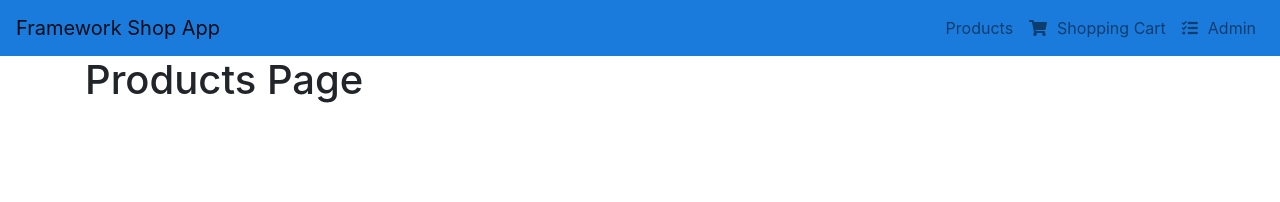
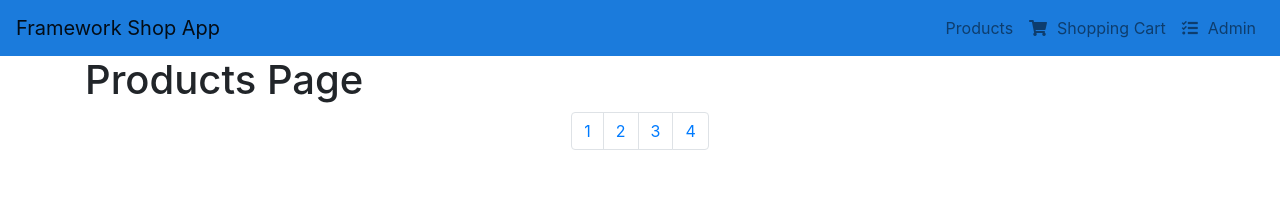
Before and after one commit to HuangStanley050/eComm_front, a React (Create React App) app: page /products in a window 1280 px wide. Shown: the top 202 px of the page. Built offline with nearby package versions, Linux system fonts and the light colour scheme; no server answers.

Commit message:
start to add pagination component

```diff
--- /dev/null
+++ b/src/components/pagination/paginationmain.js
@@ -0,0 +1,23 @@
+import React from "react";
+import { Pagination, PaginationItem, PaginationLink } from "reactstrap";
+
+const PaginationMain = props => {
+  return (
+    <Pagination style={{display:'flex',justifyContent:'center'}}>
+      <PaginationItem>
+        <PaginationLink href="#">1</PaginationLink>
+      </PaginationItem>
+      <PaginationItem>
+        <PaginationLink href="#">2</PaginationLink>
+      </PaginationItem>
+      <PaginationItem>
+        <PaginationLink href="#">3</PaginationLink>
+      </PaginationItem>
+      <PaginationItem>
+        <PaginationLink href="#">4</PaginationLink>
+      </PaginationItem>
+    </Pagination>
+  );
+};
+
+export default PaginationMain;
--- a/src/components/product/productMain.js
+++ b/src/components/product/productMain.js
@@ -2,28 +2,38 @@ import React, { Component } from "react";
 import { Container } from "reactstrap";
 import { connect } from "react-redux";
 import { fetchProductsPage } from "../../store/actions/productAction";
+import PaginationMain from "../pagination/paginationmain";
 
 class Products extends Component {
   componentDidMount() {
-    this.props.fetch();
+    this.props.fetch(this.props.product.currentPage);
   }
 
   render() {
     return (
-      <Container>
-        <h1>Products Page</h1>
-      </Container>
+      <React.Fragment>
+        <Container>
+          <h1>Products Page</h1>
+        </Container>
+        <PaginationMain />
+      </React.Fragment>
     );
   }
 }
 
 const mapDispatchToProps = dispatch => {
   return {
-    fetch: () => dispatch(fetchProductsPage())
+    fetch: currentPage => dispatch(fetchProductsPage(currentPage))
+  };
+};
+
+const mapStateToProps = state => {
+  return {
+    product: state.product
   };
 };
 
 export default connect(
-  null,
+  mapStateToProps,
   mapDispatchToProps
 )(Products);
--- a/src/store/actions/productAction.js
+++ b/src/store/actions/productAction.js
@@ -13,9 +13,10 @@ export const add_product_success = () => {
   };
 };
 
-export const fetchProductsPage = () => {
+export const fetchProductsPage = currentPage => {
   return {
-    type: actionType.FETCH_PRODUCTSPAGE_START
+    type: actionType.FETCH_PRODUCTSPAGE_START,
+    currentPage
   };
 };
 
--- a/src/store/reducers/product.js
+++ b/src/store/reducers/product.js
@@ -2,7 +2,8 @@ import * as actionType from "../actions/actionTypes";
 const initialState = {
   loading: false,
   products: [],
-  totalPages: 0
+  totalPages: 0,
+  currentPage: 1
 };
 
 const reducer = (state = initialState, action) => {
@@ -19,16 +20,11 @@ const reducer = (state = initialState, action) => {
         loading: false
       };
     case actionType.FETCH_PRODUCTSPAGE_SUCCESS:
-      let documents = action.documents;
-      let page = documents / 3;
-      page = parseInt(page.toFixed());
-      if (documents % 3) {
-        page += 1;
-      }
       return {
         ...state,
         loading: false,
-        totalPages: page
+        totalPages: action.documents.totalPages,
+        products: [...action.documents.docs]
       };
     default:
       return state;
--- a/src/store/sagas/productSaga.js
+++ b/src/store/sagas/productSaga.js
@@ -26,7 +26,7 @@ function* productSagaWorker(action) {
 
 function* fetchSagaWorker(action) {
   try {
-    const result = yield axios.get(API.fetchProducts);
+    const result = yield axios.get(API.fetchProducts + action.currentPage);
     console.log(result);
     yield put(fetchProductsPage_success(result.data));
   } catch (err) {
```
